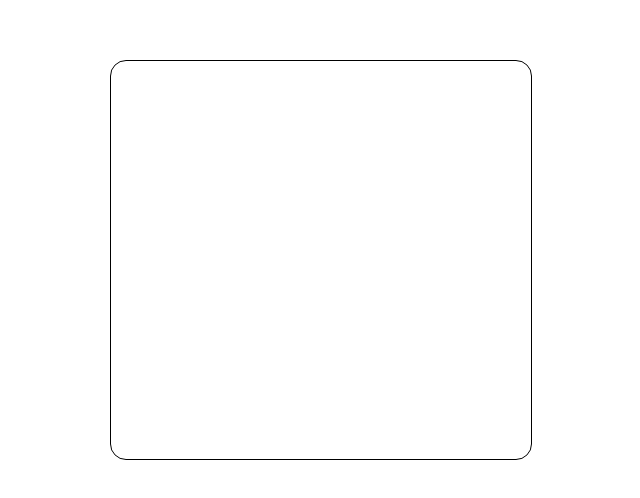
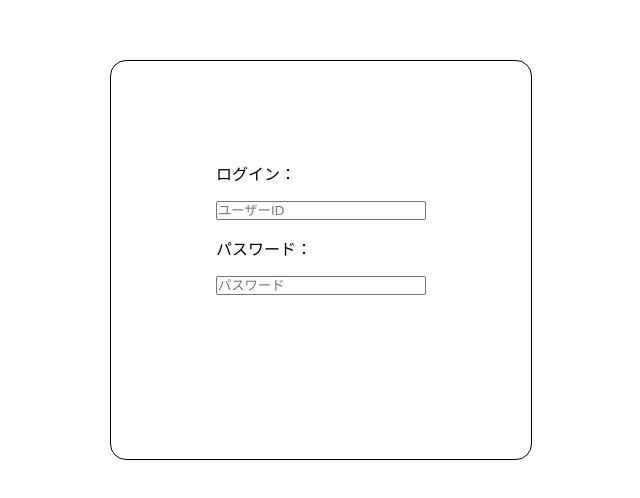
Before and after one commit to lyuhiroyama/classMate, a React (Create React App) app: page /login in a window 1280 px wide. Shown: the part 140-638 px from the top of the page, without its empty margins (319-959 px from the left). Built offline with nearby package versions, Linux system fonts and the light colour scheme.

Commit message:
feat: add login input fields

```diff
--- a/src/App.scss
+++ b/src/App.scss
@@ -14,10 +14,21 @@
     width: 100vw;
     height: 100vh;
 
-    .login-box {
+    .login-container {
+        display: flex;
+        justify-content: center;
+        align-items: center;
         width: 33vw;
         height: 50vh;
         border-radius: 1rem;
         border: 1px solid black;
+
+        .input-fields-container {
+            display: flex;
+            flex-direction: column;
+            width: 50%;
+            height: 50%;
+            gap: 1rem;
+        }
     }
 }
--- a/src/components/login.tsx
+++ b/src/components/login.tsx
@@ -1,9 +1,14 @@
 export default function Login() {
     return (
         <div className="login-component">
-            <div className="login-box">
-
+            <div className="login-container">
+                <div className="input-fields-container">
+                    <label>ログイン：</label>
+                    <input type="text" placeholder="ユーザーID" />
+                    <label>パスワード：</label>
+                    <input type="text" placeholder="パスワード" />
+                </div>
             </div>
         </div>
-    )
+    );
 }
```
